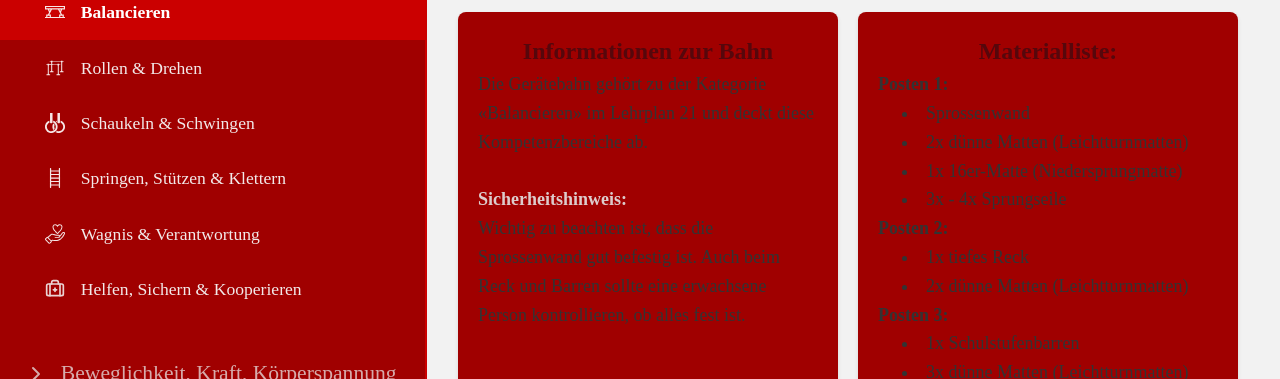
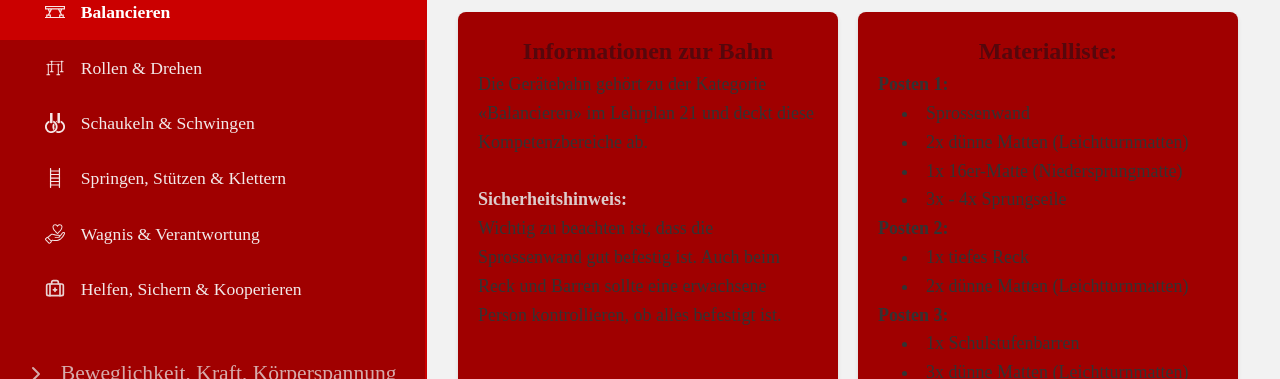
Before and after one commit to Theerabyte/Geraeteturnen-Lehrplan21, a Next.js app in the folder glp21/: page /Balancieren in a window 1280 px wide. Shown: the part 309-688 px from the top of the page. Built offline with nearby package versions, Linux system fonts and the light colour scheme.

Commit message:
schribfähler korrigiert

```diff
--- a/glp21/src/app/Balancieren/page.jsx
+++ b/glp21/src/app/Balancieren/page.jsx
@@ -72,7 +72,7 @@ function page() {
           <div style={{ whiteSpace: "pre-line", fontSize: "18px" }}>
             Die Gerätebahn gehört zu der Kategorie «Balancieren» im Lehrplan 21 und deckt diese Kompetenzbereiche ab.<br />
             <br /><b style={{ color: '#dcc' }}>Sicherheitshinweis:</b><br />
-            Wichtig zu beachten ist, dass die Sprossenwand gut befestig ist. Auch beim Reck und Barren sollte eine erwachsene Person kontrollieren, ob alles fest ist.
+            Wichtig zu beachten ist, dass die Sprossenwand gut befestig ist. Auch beim Reck und Barren sollte eine erwachsene Person kontrollieren, ob alles befestigt ist.
           </div>
         </div>
         <div className="abme">
```
